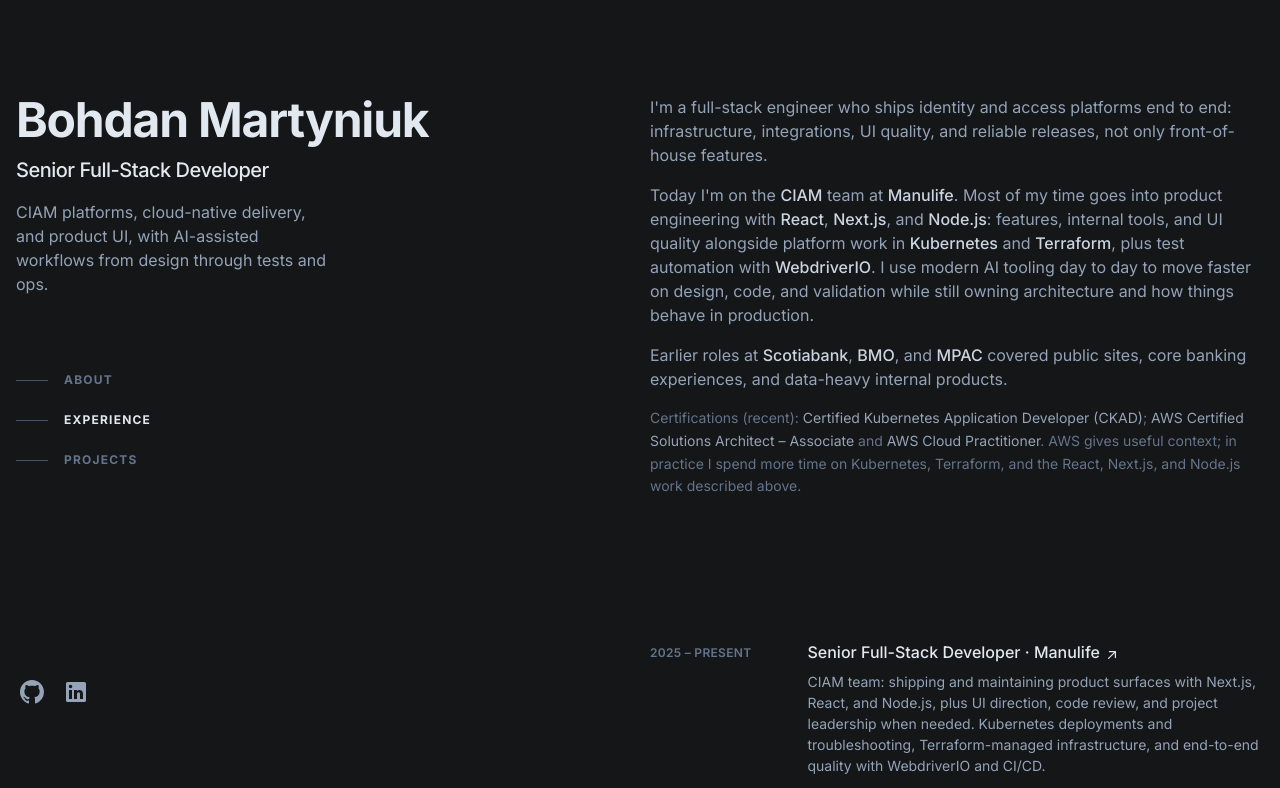
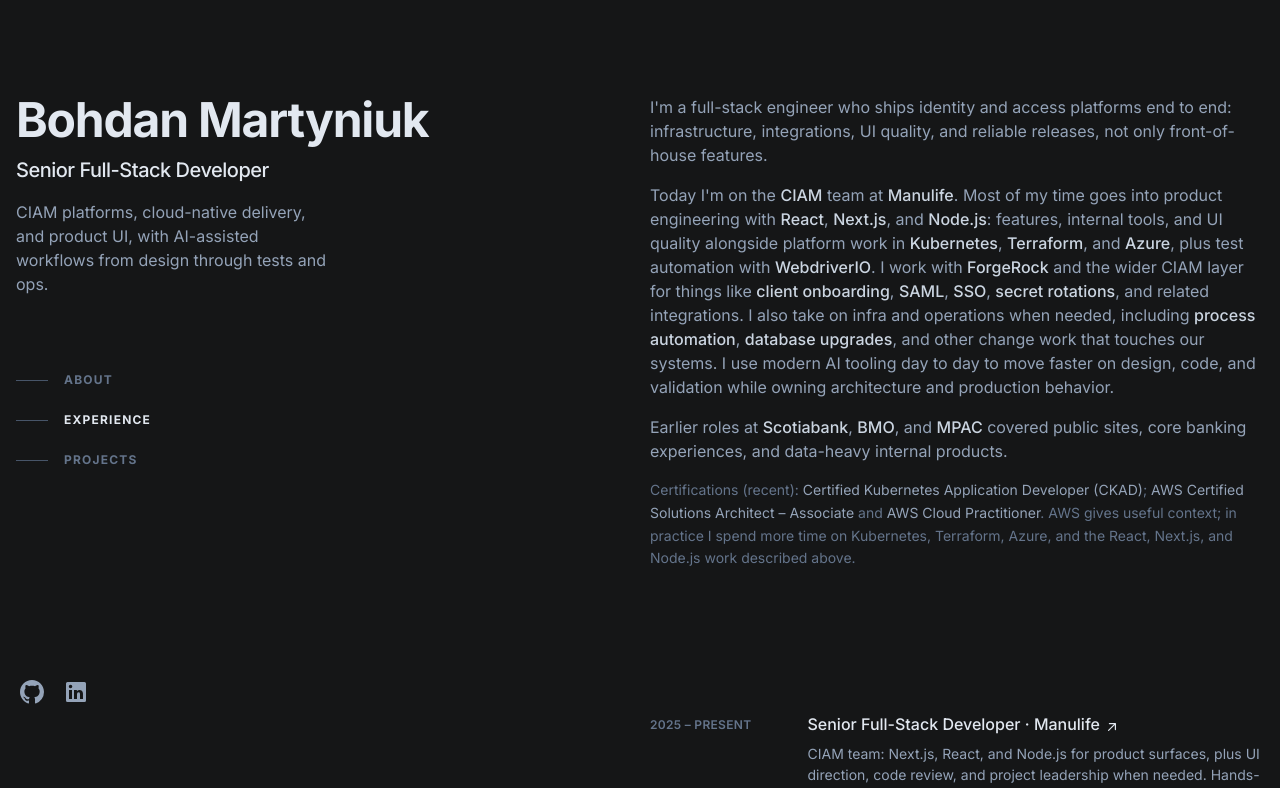
Before and after one commit to Bohdan08/v3, a Next.js app: page / in a window 1280 px wide. Shown: the top 788 px of the page. Built offline with nearby package versions, Linux system fonts and the light colour scheme.

Commit message:
Update Manulife copy: Azure, ForgeRock, infra ops

```diff
--- a/src/app/about.tsx
+++ b/src/app/about.tsx
@@ -35,13 +35,24 @@
           <span className={HIGH_LIGHT_TEXT_STYLE}>Next.js</span>, and{" "}
           <span className={HIGH_LIGHT_TEXT_STYLE}>Node.js</span>
           : features, internal tools, and UI quality alongside platform work
-          in <span className={HIGH_LIGHT_TEXT_STYLE}>Kubernetes</span> and{" "}
-          <span className={HIGH_LIGHT_TEXT_STYLE}>Terraform</span>, plus test
+          in <span className={HIGH_LIGHT_TEXT_STYLE}>Kubernetes</span>,{" "}
+          <span className={HIGH_LIGHT_TEXT_STYLE}>Terraform</span>, and{" "}
+          <span className={HIGH_LIGHT_TEXT_STYLE}>Azure</span>, plus test
           automation with{" "}
-          <span className={HIGH_LIGHT_TEXT_STYLE}>WebdriverIO</span>. I use
-          modern AI tooling day to day to move faster on design, code, and
-          validation while still owning architecture and how things behave in
-          production.
+          <span className={HIGH_LIGHT_TEXT_STYLE}>WebdriverIO</span>. I work
+          with <span className={HIGH_LIGHT_TEXT_STYLE}>ForgeRock</span>{" "}
+          and the wider CIAM layer for things like{" "}
+          <span className={HIGH_LIGHT_TEXT_STYLE}>client onboarding</span>,{" "}
+          <span className={HIGH_LIGHT_TEXT_STYLE}>SAML</span>,{" "}
+          <span className={HIGH_LIGHT_TEXT_STYLE}>SSO</span>,{" "}
+          <span className={HIGH_LIGHT_TEXT_STYLE}>secret rotations</span>, and
+          related integrations. I also take on infra and operations when needed,
+          including{" "}
+          <span className={HIGH_LIGHT_TEXT_STYLE}>process automation</span>,{" "}
+          <span className={HIGH_LIGHT_TEXT_STYLE}>database upgrades</span>, and
+          other change work that touches our systems. I use modern AI tooling
+          day to day to move faster on design, code, and validation while owning
+          architecture and production behavior.
         </p>
         <p className="mb-4">
           Earlier roles at{" "}
@@ -86,7 +97,8 @@
           and{" "}
           <span className="text-slate-400">AWS Cloud Practitioner</span>. AWS
           gives useful context; in practice I spend more time on Kubernetes,
-          Terraform, and the React, Next.js, and Node.js work described above.
+          Terraform, Azure, and the React, Next.js, and Node.js work described
+          above.
         </p>
       </div>
     </section>
--- a/src/app/experience.tsx
+++ b/src/app/experience.tsx
@@ -6,16 +6,18 @@
     title: "Senior Full-Stack Developer",
     company: "Manulife",
     companyLink: "https://www.linkedin.com/company/manulife-financial/",
-    description: `CIAM team: shipping and maintaining product surfaces with Next.js, React, and Node.js, plus UI direction,
-                  code review, and project leadership when needed. Kubernetes deployments and troubleshooting, Terraform-managed
-                  infrastructure, and end-to-end quality with WebdriverIO and CI/CD.`,
+    description: `CIAM team: Next.js, React, and Node.js for product surfaces, plus UI direction, code review, and project leadership when needed.
+                  Hands-on CIAM operations such as secret rotations and related access or config changes. Kubernetes deployments and troubleshooting on Azure,
+                  Terraform-managed infrastructure, ForgeRock when identity integrations need vendor tooling, and end-to-end quality with WebdriverIO and CI/CD.
+                  Broader infra management when it lands on the team: automating operational processes, database upgrades, and similar change work.`,
     technologies: [
       "Next.js",
       "React",
-      "TypeScript",
       "Node.js",
       "Kubernetes",
+      "Azure",
       "Terraform",
+      "ForgeRock",
       "WebdriverIO",
       "CI/CD",
     ],
--- a/src/app/layout.tsx
+++ b/src/app/layout.tsx
@@ -8,7 +8,7 @@
 export const metadata: Metadata = {
   title: "Bohdan Martyniuk",
   description:
-    "Senior full-stack developer at Manulife (CIAM): Next.js, React, Node.js, Kubernetes, Terraform, and AI-assisted engineering.",
+    "Senior full-stack developer at Manulife (CIAM): Next.js, React, Node.js, Kubernetes, Azure, Terraform, and AI-assisted engineering.",
 };
 
 export default function RootLayout({
```
